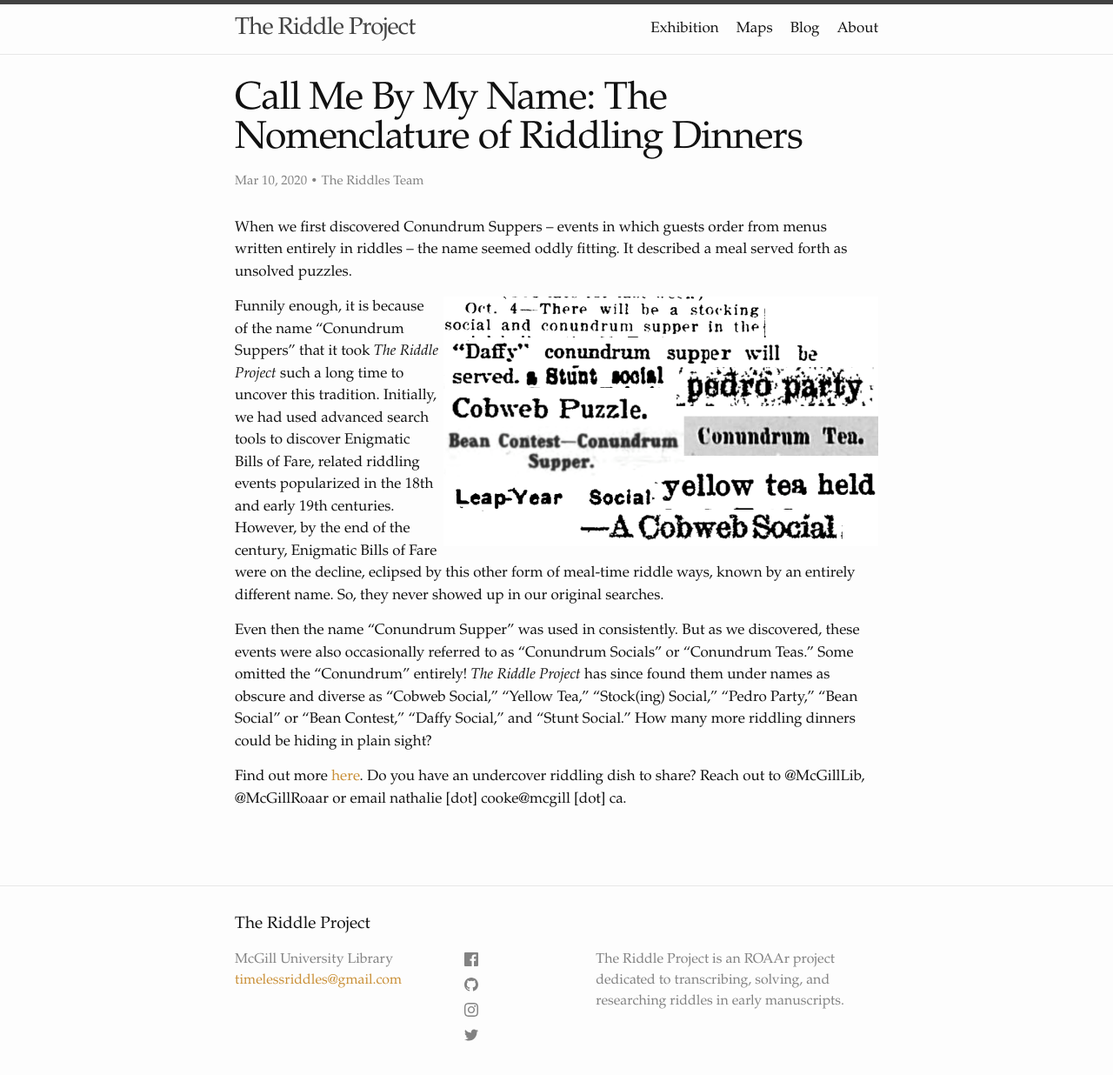
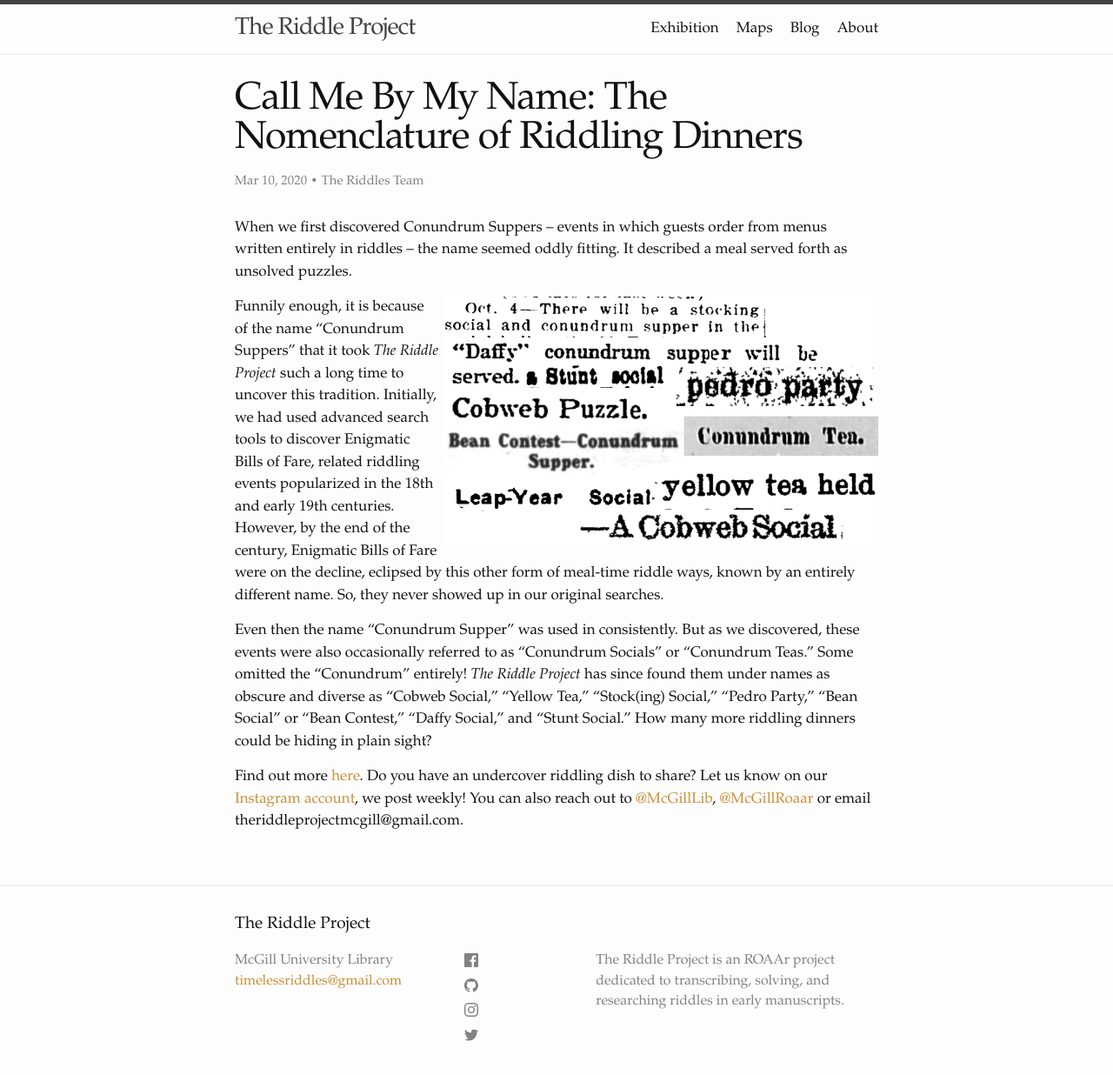
Before and after one commit to riddleproject/riddleproject.github.io, a Jekyll site: the page built from _posts/2020-03-10-nomenclature.md, in a window 1280 px wide and 1263 px high. Shown: the top 1236 px of the window at 87% size. Built offline with Jekyll 4.4.1, drawn with Linux system fonts in a browser that asks for light colours.

Commit message:
Update 2020-03-10-nomenclature.md

```diff
--- a/_posts/2020-03-10-nomenclature.md
+++ b/_posts/2020-03-10-nomenclature.md
@@ -17,4 +17,4 @@
 
 Even then the name “Conundrum Supper” was used in consistently. But as we discovered, these events were also occasionally referred to as “Conundrum Socials” or “Conundrum Teas.” Some omitted the “Conundrum” entirely! *The Riddle Project* has since found them under names as obscure and diverse as “Cobweb Social,” “Yellow Tea,” “Stock(ing) Social,” “Pedro Party,” “Bean Social” or “Bean Contest,” “Daffy Social,” and “Stunt Social.” How many more riddling dinners could be hiding in plain sight?
 
-Find out more [here](https://riddleproject.github.io/). Do you have an undercover riddling dish to share? Reach out to @McGillLib, @McGillRoaar or email nathalie [dot] cooke@mcgill [dot] ca.
+Find out more [here](https://riddleproject.github.io/). Do you have an undercover riddling dish to share?  Let us know on our [Instagram account](https://www.instagram.com/riddles_in_time/?hl=en), we post weekly! You can also reach out to [@McGillLib](https://twitter.com/McGillLib), [@McGillRoaar](https://twitter.com/McGill_ROAAr) or email theriddleprojectmcgill@gmail.com.
```
